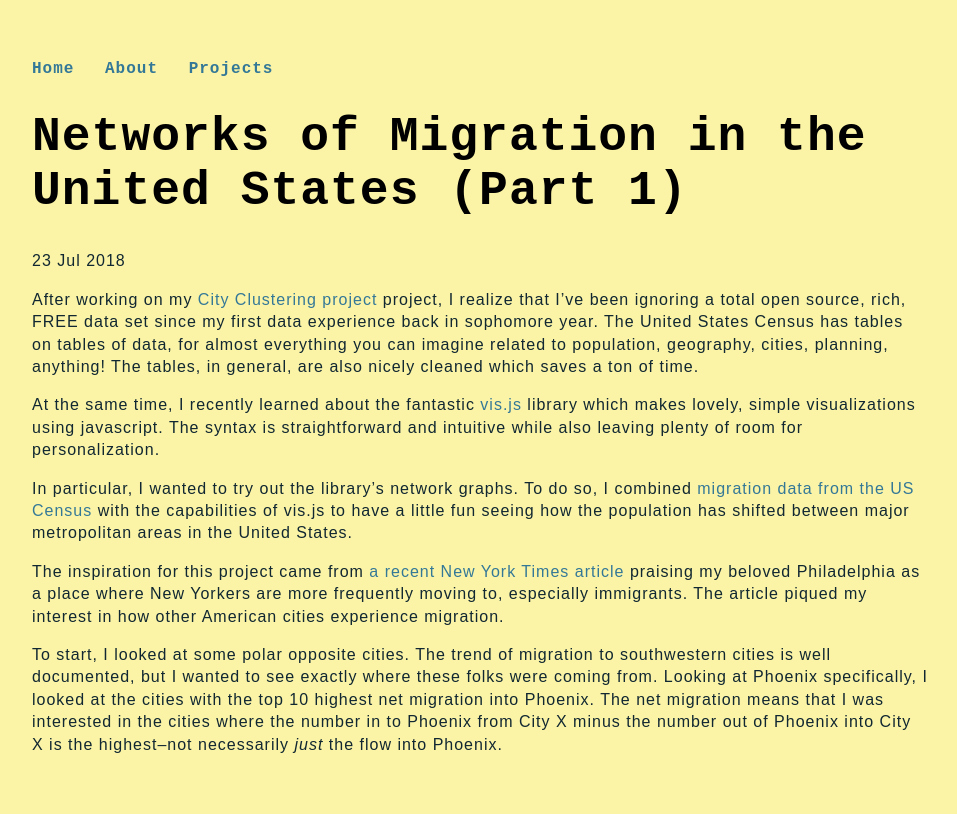
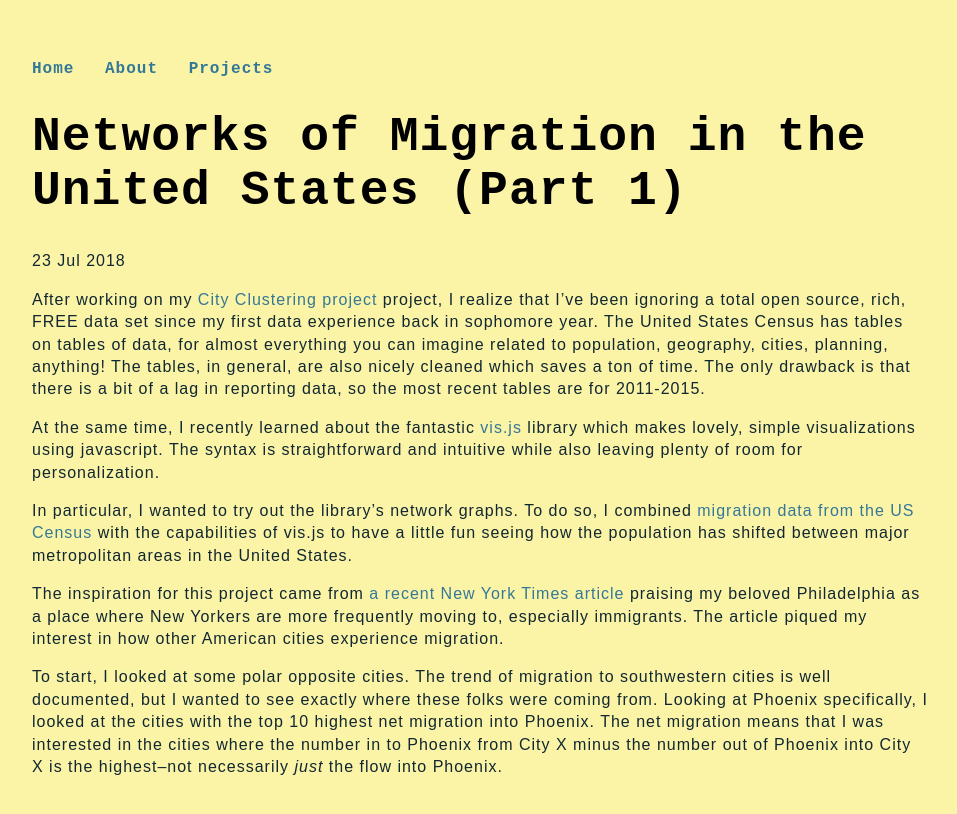
Before and after one commit to ashleyajohn/ashleyajohn.github.io, a Jekyll site: the page built from _posts/2018-07-23-networks-part-1.md, in a window 1280 px wide and 900 px high. Shown: the top 814 px of the window, without its empty margins (160-1117 px from the left). Built offline with Jekyll 4.4.1, drawn with Linux system fonts in a browser that asks for light colours.

Commit message:
Update 2018-07-23-networks-part-1.md

```diff
--- a/_posts/2018-07-23-networks-part-1.md
+++ b/_posts/2018-07-23-networks-part-1.md
@@ -5,7 +5,7 @@ jsarr:
 - graphs/migration_network.js
 ---
 
-After working on my [City Clustering project](https://ashleyajohn.github.io/2018/06/30/city-clustering.html) project, I realize that I've been ignoring a total open source, rich, FREE data set since my first data experience back in sophomore year. The United States Census has tables on tables of data, for almost everything you can imagine related to population, geography, cities, planning, anything! The tables, in general, are also nicely cleaned which saves a ton of time.
+After working on my [City Clustering project](https://ashleyajohn.github.io/2018/06/30/city-clustering.html) project, I realize that I've been ignoring a total open source, rich, FREE data set since my first data experience back in sophomore year. The United States Census has tables on tables of data, for almost everything you can imagine related to population, geography, cities, planning, anything! The tables, in general, are also nicely cleaned which saves a ton of time. The only drawback is that there is a bit of a lag in reporting data, so the most recent tables are for 2011-2015.
 
 At the same time, I recently learned about the fantastic [vis.js](http://visjs.org//) library which makes lovely, simple visualizations using javascript. The syntax is straightforward and intuitive while also leaving plenty of room for personalization.
 
```
